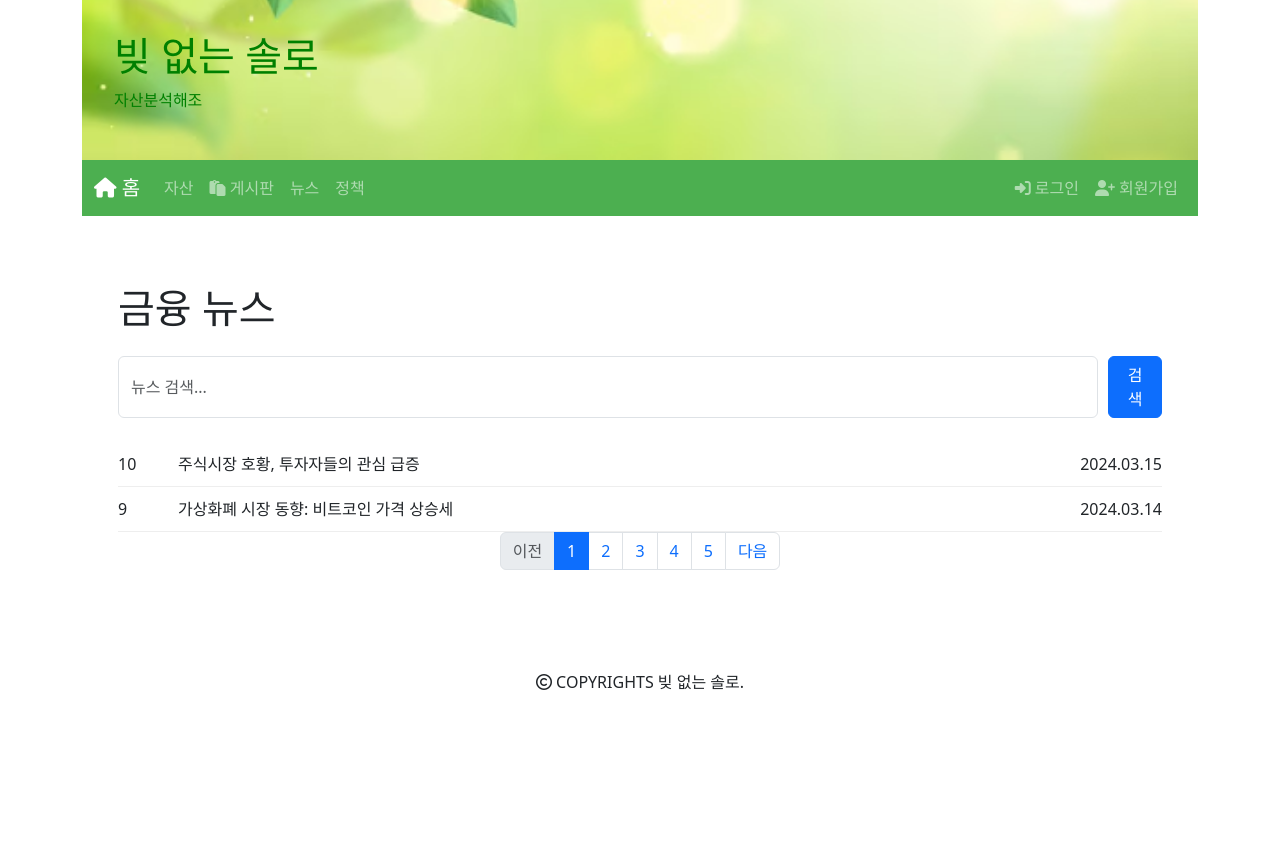
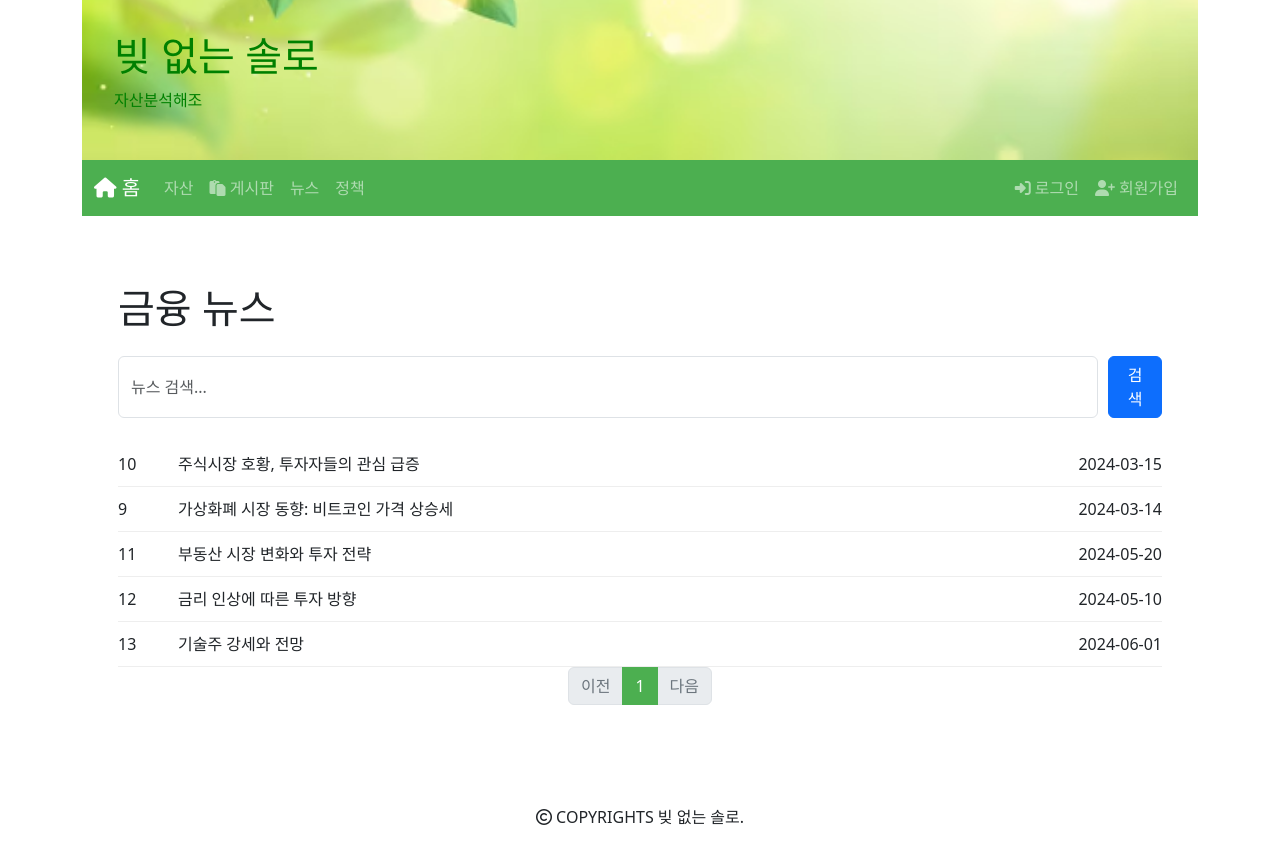
Before and after one commit to p10-1/solo-frontend, a Vue app: page /news in a window 1280 px wide. Shown: the top 864 px of the page. Before the commit the page ends 800 px from the top, so only its background shows below. Built offline with nearby package versions, Linux system fonts and the light colour scheme; data requests are answered from the project's data file.

Commit message:
FEAT:json 파일 추가

```diff
--- /dev/null
+++ b/db.json
@@ -0,0 +1,225 @@
+{
+  "assets": {
+    "totalAmount": 13460000,
+    "assetData": [
+      { "name": "현금자산", "value": 38 },
+      { "name": "예금", "value": 25 },
+      { "name": "주식", "value": 23 },
+      { "name": "기타", "value": 14 },
+      { "name": "부동산", "value": 20 },
+      { "name": "채권", "value": 12 },
+      { "name": "가상화폐", "value": 18 }
+    ],
+    "loanAmount": -150000000,
+    "payment": -2050,
+    "comparisonData": {
+      "average": 50,
+      "user": 55
+    }
+  },
+  "policies": [
+    {
+      "id": 1,
+      "title": "추천 정책 1",
+      "description": "청년 일자리 지원 정책입니다.",
+      "category": "주거",
+      "date": "2024-09-01",
+      "popularity": 100
+    },
+    {
+      "id": 2,
+      "title": "추천 정책 2",
+      "description": "중소기업을 위한 지원 정책입니다.",
+      "category": "교육",
+      "date": "2024-08-15",
+      "popularity": 80
+    },
+    {
+      "id": 3,
+      "title": "추천 정책 3",
+      "description": "주거 안정화를 위한 정책입니다.",
+      "category": "복지",
+      "date": "2024-09-10",
+      "popularity": 120
+    },
+    {
+      "id": 4,
+      "title": "추천 정책 4",
+      "description": "기술 창업 지원을 위한 정책입니다.",
+      "category": "일자리",
+      "date": "2024-08-20",
+      "popularity": 90
+    },
+    {
+      "id": 5,
+      "title": "추천 정책 5",
+      "description": "청년을 위한 금융 지원 정책입니다.",
+      "category": "금융",
+      "date": "2024-07-22",
+      "popularity": 95
+    },
+    {
+      "id": 6,
+      "title": "추천 정책 6",
+      "description": "농업 및 어업 종사자를 위한 지원 정책입니다.",
+      "category": "복지",
+      "date": "2024-06-30",
+      "popularity": 105
+    },
+    {
+      "id": 7,
+      "title": "추천 정책 7",
+      "description": "국가 재정 건전성을 위한 경제 정책입니다.",
+      "category": "경제",
+      "date": "2024-08-01",
+      "popularity": 85
+    },
+    {
+      "id": 8,
+      "title": "추천 정책 8",
+      "description": "환경 보호를 위한 정책입니다.",
+      "category": "환경",
+      "date": "2024-07-10",
+      "popularity": 110
+    }
+  ],
+  "community": [
+    {
+      "id": 1,
+      "title": "인기글 1번의 제목",
+      "author": "KB",
+      "date": "6일전",
+      "views": 123,
+      "likes": 12,
+      "content": "인기글 1번의 내용..."
+    },
+    {
+      "id": 2,
+      "title": "인기글 2번의 제목",
+      "author": "윤재",
+      "date": "4일전",
+      "views": 100,
+      "likes": 8,
+      "content": "인기글 2번의 내용..."
+    },
+    {
+      "id": 3,
+      "title": "인기글 3번의 제목",
+      "author": "수진",
+      "date": "5일전",
+      "views": 150,
+      "likes": 20,
+      "content": "인기글 3번의 내용..."
+    },
+    {
+      "id": 4,
+      "title": "인기글 4번의 제목",
+      "author": "혜린",
+      "date": "7일전",
+      "views": 200,
+      "likes": 35,
+      "content": "인기글 4번의 내용..."
+    },
+    {
+      "id": 5,
+      "title": "인기글 5번의 제목",
+      "author": "민수",
+      "date": "2일전",
+      "views": 90,
+      "likes": 5,
+      "content": "인기글 5번의 내용..."
+    }
+  ],
+  "financial_news": [
+    {
+      "id": 10,
+      "title": "주식시장 호황, 투자자들의 관심 급증",
+      "date": "2024-03-15",
+      "content": "최근 주식시장이 호황을 맞이하면서 투자자들의 관심이 급증하고 있습니다. 특히 기술주와 친환경 관련 주식들의 상승세가 두드러지고 있습니다.",
+      "category": "주식",
+      "popular": true
+    },
+    {
+      "id": 9,
+      "title": "가상화폐 시장 동향: 비트코인 가격 상승세",
+      "date": "2024-03-14",
+      "content": "비트코인 가격이 최근 상승세를 보이며 가상화폐 시장의 활기를 되찾고 있습니다.",
+      "category": "가상화폐",
+      "popular": false
+    },
+    {
+      "id": 11,
+      "title": "부동산 시장 변화와 투자 전략",
+      "date": "2024-05-20",
+      "content": "최근 부동산 시장에서의 변화가 발생하며 투자자들의 관심이 부동산으로 향하고 있습니다.",
+      "category": "부동산",
+      "popular": true
+    },
+    {
+      "id": 12,
+      "title": "금리 인상에 따른 투자 방향",
+      "date": "2024-05-10",
+      "content": "금리 인상이 예상됨에 따라 투자자들이 포트폴리오 재조정에 나서고 있습니다.",
+      "category": "금융",
+      "popular": false
+    },
+    {
+      "id": 13,
+      "title": "기술주 강세와 전망",
+      "date": "2024-06-01",
+      "content": "기술주가 다시 강세를 보이며 투자자들이 집중하고 있습니다. 향후 전망이 밝습니다.",
+      "category": "주식",
+      "popular": true
+    }
+  ],
+  "comments": [
+    {
+      "id": 1,
+      "postId": 1,
+      "author": "댓글 작성자 1",
+      "content": "첫 번째 댓글입니다."
+    },
+    {
+      "id": 2,
+      "postId": 1,
+      "author": "댓글 작성자 2",
+      "content": "두 번째 댓글입니다."
+    },
+    {
+      "id": 3,
+      "postId": 2,
+      "author": "댓글 작성자 3",
+      "content": "세 번째 댓글입니다."
+    },
+    {
+      "id": 4,
+      "postId": 2,
+      "author": "댓글 작성자 4",
+      "content": "네 번째 댓글입니다."
+    },
+    {
+      "id": 5,
+      "postId": 3,
+      "author": "댓글 작성자 5",
+      "content": "다섯 번째 댓글입니다."
+    },
+    {
+      "id": 6,
+      "postId": 3,
+      "author": "댓글 작성자 6",
+      "content": "여섯 번째 댓글입니다."
+    },
+    {
+      "id": 7,
+      "postId": 4,
+      "author": "댓글 작성자 7",
+      "content": "일곱 번째 댓글입니다."
+    },
+    {
+      "id": 8,
+      "postId": 5,
+      "author": "댓글 작성자 8",
+      "content": "여덟 번째 댓글입니다."
+    }
+  ]
+}
--- a/src/components/common/Pagination.vue
+++ b/src/components/common/Pagination.vue
@@ -1,17 +1,24 @@
 <template>
   <nav aria-label="Page navigation">
     <ul class="pagination justify-content-center">
+      <!-- 이전 페이지 버튼 -->
       <li class="page-item" :class="{ disabled: currentPage === 1 }">
         <a class="page-link" href="#" @click.prevent="changePage(currentPage - 1)">이전</a>
       </li>
+
+      <!-- 페이지 번호 버튼 -->
       <li
         class="page-item"
         v-for="page in totalPages"
         :key="page"
         :class="{ active: currentPage === page }"
       >
-        <a class="page-link" href="#" @click.prevent="changePage(page)">{{ page }}</a>
+        <a class="page-link" href="#" @click.prevent="changePage(page)">
+          {{ page }}
+        </a>
       </li>
+
+      <!-- 다음 페이지 버튼 -->
       <li class="page-item" :class="{ disabled: currentPage === totalPages }">
         <a class="page-link" href="#" @click.prevent="changePage(currentPage + 1)">다음</a>
       </li>
@@ -21,8 +28,15 @@
 
 <script setup>
 const props = defineProps({
-  currentPage: Number,
-  totalPages: Number
+  currentPage: {
+    type: Number,
+    required: true
+  },
+  totalPages: {
+    type: Number,
+    required: true,
+    default: 1 // totalPages 기본값 설정
+  }
 })
 
 const emit = defineEmits(['page-change'])
@@ -33,3 +47,16 @@ const changePage = (page) => {
   }
 }
 </script>
+
+<style scoped>
+.page-item.disabled .page-link {
+  pointer-events: none;
+  color: #6c757d;
+}
+
+.page-item.active .page-link {
+  background-color: #4caf50;
+  color: white;
+  border-color: #4caf50;
+}
+</style>
--- a/src/pages/asset/AssetPage.vue
+++ b/src/pages/asset/AssetPage.vue
@@ -1,9 +1,12 @@
 <template>
-  <div class="asset-page">
-    <TotalAsset :totalAmount="13460000" />
+  <div
+    class="asset-page"
+    v-if="totalAmount && assetData.length && comparisonData.average && comparisonData.user"
+  >
+    <TotalAsset :totalAmount="totalAmount" />
     <div class="charts-section">
       <AssetRatioChart :data="assetData" />
-      <LoanInfo :loanAmount="-100000000" :payment="-1052" />
+      <LoanInfo :loanAmount="loanData.loanAmount" :payment="loanData.payment" />
     </div>
     <div class="comparison-section">
       <AssetComparison :comparisonData="comparisonData" />
@@ -11,9 +14,13 @@
     </div>
     <Recommendation />
   </div>
+  <div v-else>데이터를 불러오는 중...</div>
 </template>
 
 <script setup>
+import { ref, onMounted } from 'vue'
+import axios from 'axios'
+
 import TotalAsset from '@/components/AssetPage/TotalAsset.vue'
 import AssetRatioChart from '@/components/AssetPage/AssetRatioChart.vue'
 import LoanInfo from '@/components/AssetPage/LoanInfo.vue'
@@ -21,23 +28,35 @@ import AssetComparison from '@/components/AssetPage/AssetComparison.vue'
 import Recommendation from '@/components/AssetPage/Recommendation.vue'
 import TimeComparison from '@/components/AssetPage/TimeComparison.vue'
 
-const assetData = [
-  { name: '현금자산', value: 38 },
-  { name: '예금', value: 25 },
-  { name: '주식', value: 23 },
-  { name: '기타', value: 14 }
-]
+const totalAmount = ref(0)
+const assetData = ref([])
+const loanData = ref({ loanAmount: 0, payment: 0 })
+const comparisonData = ref({ average: 0, user: 0 })
 
-const comparisonData = {
-  average: 40,
-  user: 60
+const fetchAssetData = async () => {
+  try {
+    const response = await axios.get('http://localhost:3000/assets')
+    totalAmount.value = response.data.totalAmount
+    assetData.value = response.data.assetData
+    loanData.value = {
+      loanAmount: response.data.loanAmount,
+      payment: response.data.payment
+    }
+    comparisonData.value = response.data.comparisonData
+  } catch (error) {
+    console.error('Error fetching asset data:', error)
+  }
 }
+
+onMounted(() => {
+  fetchAssetData()
+})
 </script>
 
 <style scoped>
 .asset-page {
-  background-color: #f8f8f8; /* 페이지 전체 배경색 */
-  padding: 20px; /* 페이지 전체 여백 */
+  background-color: #f8f8f8;
+  padding: 20px;
   display: flex;
   flex-direction: column;
   gap: 20px;
@@ -49,14 +68,13 @@ const comparisonData = {
   gap: 20px;
 }
 
-.charts-section > *,
-.comparison-section > * {
+.charts-section > * {
   flex: 1;
 }
 
 .asset-comparison,
 .time-comparison {
-  width: 400px; /* 차트 크기 고정 */
-  height: 400px; /* 차트 크기 고정 */
+  width: 400px;
+  height: 400px;
 }
 </style>
--- a/src/pages/board/BoardPage.vue
+++ b/src/pages/board/BoardPage.vue
@@ -2,35 +2,37 @@
   <div class="community-page">
     <h1 class="mb-4">커뮤니티</h1>
 
+    <!-- 검색 바 -->
     <SearchBar @search="handleSearch" v-if="!showWriteForm && !showPostDetail" />
 
+    <!-- 게시글 리스트 -->
     <PostList
       :posts="posts"
       @post-click="openPostDetail"
       v-if="!showWriteForm && !showPostDetail"
     />
 
+    <!-- 페이지네이션 & 글 작성 버튼 -->
     <div
       class="d-flex justify-content-between align-items-center mt-4"
       v-if="!showWriteForm && !showPostDetail"
     >
-      <Pagination
-        :currentPage="currentPage"
-        :totalPages="totalPages"
-        @prev-page="prevPage"
-        @next-page="nextPage"
-      />
+      <Pagination :current-page="currentPage" :total-pages="totalPages" @page-change="changePage" />
       <WriteButton @write-click="showWriteForm = true" />
     </div>
 
+    <!-- 글 작성 폼 -->
     <WriteForm v-if="showWriteForm" @submit="handleSubmit" @cancel="showWriteForm = false" />
 
+    <!-- 게시글 상세보기 -->
     <PostDetail v-if="showPostDetail" :post="selectedPost" @back="showPostDetail = false" />
   </div>
 </template>
 
 <script setup>
-import { ref } from 'vue'
+import { ref, onMounted } from 'vue'
+import axios from 'axios'
+
 import SearchBar from '@/components/common/SearchBar.vue'
 import PostList from '@/components/CommunityPage/PostList.vue'
 import Pagination from '@/components/common/Pagination.vue'
@@ -39,50 +41,52 @@ import WriteForm from '@/components/CommunityPage/WriteForm.vue'
 import PostDetail from '@/components/CommunityPage/PostDetail.vue'
 
 const currentPage = ref(1)
-const totalPages = ref(10)
+const totalPages = ref(1)
+const posts = ref([])
 const showWriteForm = ref(false)
 const showPostDetail = ref(false)
 const selectedPost = ref(null)
+const searchTerm = ref('')
 
-const posts = ref([
-  {
-    id: 1,
-    title: '인기글 1번의 제목',
-    author: 'KB',
-    date: '6일전',
-    views: 123,
-    comments: 12,
-    likes: 12,
-    content: '인기글 1번의 내용...'
-  },
-  {
-    id: 2,
-    title: '인기글 2번의 제목',
-    author: '윤재',
-    date: '4일전',
-    views: 100,
-    comments: 8,
-    likes: 15,
-    content: '인기글 2번의 내용...'
+// 게시물 가져오기 함수
+const fetchPosts = async () => {
+  try {
+    const response = await axios.get(
+      `http://localhost:3000/community?_page=${currentPage.value}&_limit=10`
+    )
+    posts.value = response.data
+    const totalPosts = parseInt(response.headers['x-total-count'])
+    totalPages.value = isNaN(totalPosts) ? 1 : Math.ceil(totalPosts / 10) // 페이지 수 계산
+  } catch (error) {
+    console.error('Error fetching posts:', error)
+    totalPages.value = 1 // 오류 시 페이지 수 기본값 설정
   }
-  // ... 기타 게시글
-])
-
-const handleSearch = (searchTerm) => {
-  console.log('Searching for:', searchTerm)
-  // 여기에 검색 로직을 구현하세요
 }
 
-const prevPage = () => {
-  if (currentPage.value > 1) currentPage.value--
-  // 페이지 변경 시 데이터를 새로 불러오는 로직을 여기에 추가하세요
+// 컴포넌트가 마운트될 때 게시물 가져오기
+onMounted(() => {
+  fetchPosts()
+})
+
+// 검색 처리 함수
+const handleSearch = async (term) => {
+  searchTerm.value = term
+  try {
+    const response = await axios.get(`http://localhost:3000/community?q=${searchTerm.value}`)
+    posts.value = response.data
+    totalPages.value = 1 // 검색 결과에서는 페이지네이션 적용 X
+  } catch (error) {
+    console.error('Error searching posts:', error)
+  }
 }
 
-const nextPage = () => {
-  if (currentPage.value < totalPages.value) currentPage.value++
-  // 페이지 변경 시 데이터를 새로 불러오는 로직을 여기에 추가하세요
+// 페이지 변경 처리 함수
+const changePage = async (page) => {
+  currentPage.value = page
+  await fetchPosts() // 페이지 변경 시 게시물 다시 로드
 }
 
+// 글 작성 처리 함수
 const handleSubmit = (postData) => {
   posts.value.unshift({
     id: posts.value.length + 1,
@@ -95,6 +99,7 @@ const handleSubmit = (postData) => {
   showWriteForm.value = false
 }
 
+// 게시물 상세보기 열기
 const openPostDetail = (post) => {
   selectedPost.value = post
   showPostDetail.value = true
--- a/src/pages/news/NewsPage.vue
+++ b/src/pages/news/NewsPage.vue
@@ -11,41 +11,51 @@
 </template>
 
 <script setup>
-import { ref } from 'vue'
+import { ref, onMounted } from 'vue'
+import axios from 'axios'
 import SearchBar from '@/components/common/SearchBar.vue'
 import NewsList from '@/components/NewsPage/NewsList.vue'
 import Pagination from '@/components/common/Pagination.vue'
 
 const currentPage = ref(1)
 const totalPages = ref(5)
+const searchTerm = ref('')
+const newsItems = ref([])
 
-const newsItems = ref([
-  {
-    id: 10,
-    title: '주식시장 호황, 투자자들의 관심 급증',
-    date: '2024.03.15',
-    content:
-      '최근 주식시장이 호황을 맞이하면서 투자자들의 관심이 급증하고 있습니다. 특히 기술주와 친환경 관련 주식들의 상승세가 두드러지고 있습니다.'
-  },
-  {
-    id: 9,
-    title: '가상화폐 시장 동향: 비트코인 가격 상승세',
-    date: '2024.03.14',
-    content:
-      '비트코인을 비롯한 주요 가상화폐의 가격이 상승세를 보이고 있습니다. 전문가들은 기관 투자자들의 참여 증가와 글로벌 경제 불확실성을 주요 원인으로 분석하고 있습니다.'
+// JSON 서버에서 뉴스 데이터를 가져오는 함수
+const fetchNews = async () => {
+  try {
+    const response = await axios.get('http://localhost:3000/financial_news', {
+      params: {
+        _page: currentPage.value,
+        _limit: 5,
+        q: searchTerm.value // 검색어 적용
+      }
+    })
+    newsItems.value = response.data
+    totalPages.value = Math.ceil(response.headers['x-total-count'] / 5) // 전체 페이지 수 계산
+  } catch (error) {
+    console.error('Error fetching news:', error)
   }
-  // ... 더 많은 뉴스 항목
-])
-
-const handleSearch = (searchTerm) => {
-  console.log('Searching for:', searchTerm)
-  // 검색 로직 구현
 }
 
+// 검색 처리 함수
+const handleSearch = (term) => {
+  searchTerm.value = term
+  currentPage.value = 1 // 검색 시 첫 페이지로 이동
+  fetchNews() // 새로운 검색어로 데이터 가져오기
+}
+
+// 페이지 변경 처리 함수
 const changePage = (page) => {
   currentPage.value = page
-  // 페이지 변경 시 데이터 fetch 로직 구현
+  fetchNews() // 페이지 변경 시 데이터 가져오기
 }
+
+// 컴포넌트가 마운트될 때 데이터를 가져옴
+onMounted(() => {
+  fetchNews()
+})
 </script>
 
 <style scoped>
--- a/src/pages/policy/PolicyPage.vue
+++ b/src/pages/policy/PolicyPage.vue
@@ -26,30 +26,28 @@
 </template>
 
 <script setup>
-import { ref, computed } from 'vue'
+import { ref, computed, onMounted } from 'vue'
+import axios from 'axios'
 import PolicyCarousel from '@/components/PolicyPage/PolicyCarousel.vue'
 import PolicySearch from '@/components/PolicyPage/PolicySearch.vue'
 import PolicyFilter from '@/components/PolicyPage/PolicyFilter.vue'
 import PolicyList from '@/components/PolicyPage/PolicyList.vue'
 import Pagination from '@/components/common/Pagination.vue'
 
-// 추천 정책 데이터
-const recommendedPolicies = ref([
-  { id: 1, title: '추천 정책 1', description: '청년 일자리 지원 정책입니다.' },
-  { id: 2, title: '추천 정책 2', description: '중소기업을 위한 지원 정책입니다.' },
-  { id: 3, title: '추천 정책 3', description: '주거 안정화를 위한 정책입니다.' },
-  { id: 4, title: '추천 정책 4', description: '교육 지원을 위한 장학금 정책입니다.' },
-  { id: 5, title: '추천 정책 5', description: '기술 창업 지원을 위한 정책입니다.' },
-  { id: 6, title: '추천 정책 6', description: '복지 향상을 위한 소득 보전 정책입니다.' }
-])
+// 추천 정책 데이터 및 전체 정책 리스트
+const recommendedPolicies = ref([])
+const policies = ref([])
 
-// 정책 리스트 데이터
-const policies = ref([
-  { id: 1, title: '정책 1', category: '주거', date: '2024-09-01', popularity: 100 },
-  { id: 2, title: '정책 2', category: '교육', date: '2024-08-15', popularity: 80 },
-  { id: 3, title: '정책 3', category: '복지', date: '2024-09-10', popularity: 120 },
-  { id: 4, title: '정책 4', category: '일자리', date: '2024-08-20', popularity: 90 }
-])
+// JSON 서버에서 데이터를 가져와서 설정
+onMounted(async () => {
+  try {
+    const response = await axios.get('http://localhost:3000/policies')
+    policies.value = response.data
+    recommendedPolicies.value = response.data.slice(0, 4) // 추천 정책은 상위 4개로 설정
+  } catch (error) {
+    console.error('데이터를 불러오는 중 오류가 발생했습니다:', error)
+  }
+})
 
 // 필터 데이터
 const filters = ref({
@@ -120,7 +118,6 @@ const filteredAndSortedPolicies = computed(() => {
     case 'popularity':
       result.sort((a, b) => b.popularity - a.popularity)
       break
-    // 'recommended'는 기본 정렬이므로 별도 처리 불필요
   }
 
   return result
@@ -141,7 +138,6 @@ const handleFilterChange = (newFilters) => {
 // 페이지 변경 처리 함수
 const changePage = (page) => {
   currentPage.value = page
-  // 여기에 페이지 변경 시 데이터를 가져오는 로직을 추가할 수 있습니다.
 }
 </script>
 
@@ -166,14 +162,4 @@ const changePage = (page) => {
   grid-template-columns: repeat(auto-fill, minmax(250px, 1fr));
   gap: 20px;
 }
-.policy-page {
-  max-width: 1200px;
-  margin: 0 auto;
-  padding: 20px;
-}
-
-.policy-search, .sort-options, .policy-list, .pagination {
-  margin-bottom: 30px; /* 각 섹션에 여백 추가 */
-}
-
 </style>
```
Also changed, not shown: src/components/AssetPage/AssetComparison.vue (+29 -7 lines), src/components/AssetPage/AssetRatioChart.vue (+19 -11 lines), src/components/AssetPage/TimeComparison.vue (+39 -14 lines), src/components/AssetPage/TotalAsset.vue (+11 -4 lines).
